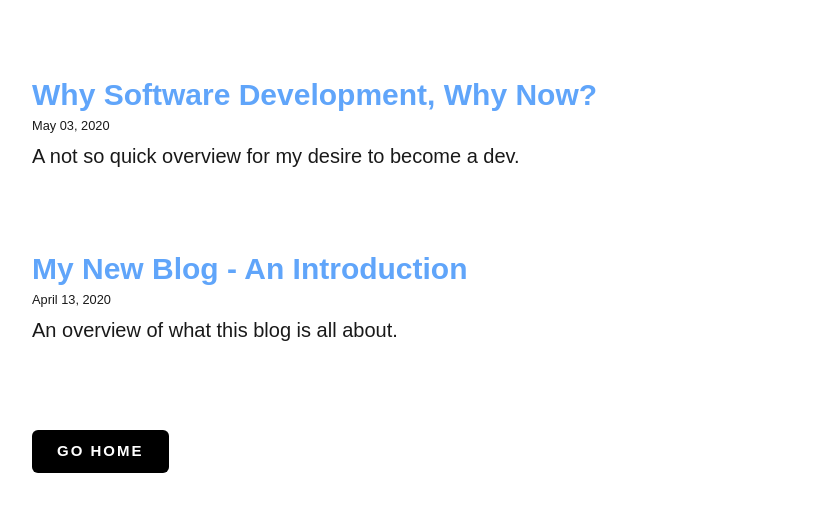
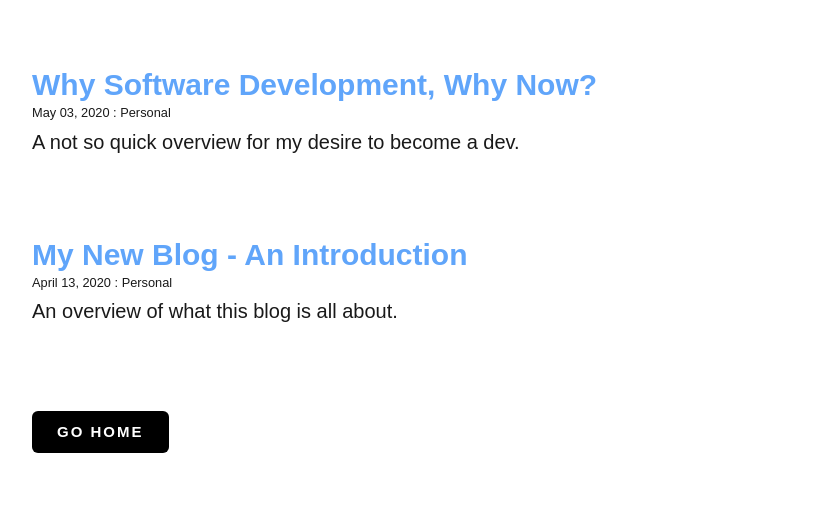
Before and after one commit to BradNichol/personal-blog, a Gatsby site: page /blog in a window 1280 px wide. Shown: the part 651-1158 px from the top of the page, without its empty margins (209-1049 px from the left). Built offline with nearby package versions, Linux system fonts and the light colour scheme; Gatsby itself is replaced by a stand-in of ours; some packages are replaced by stand-ins of ours.

Commit message:
category added to blog list. Once cat pages have been built out, I'll link these.

```diff
--- a/src/pages/blog.js
+++ b/src/pages/blog.js
@@ -13,7 +13,7 @@
 
     return (
       <Layout location={this.props.location}>
-        <SEO title={'Blog' + ' | Bradley Nichol'} />
+        <SEO title={"Blog" + " | Bradley Nichol"} />
         <h1>Blog</h1>
         <Bio />
         <div>
@@ -29,8 +29,11 @@
                     {title}
                   </Link>
                 </h3>
-                <small>{node.frontmatter.date}</small>
-                <p className="pt-1"
+                <div className="flex">
+                  <small>{node.frontmatter.date}<span> : {node.frontmatter.category}</span></small>
+                </div>
+                <p
+                  className="pt-1"
                   dangerouslySetInnerHTML={{
                     __html: node.frontmatter.description || node.excerpt,
                   }}
@@ -67,6 +70,7 @@
             date(formatString: "MMMM DD, YYYY")
             title
             description
+            category
           }
         }
       }
```
